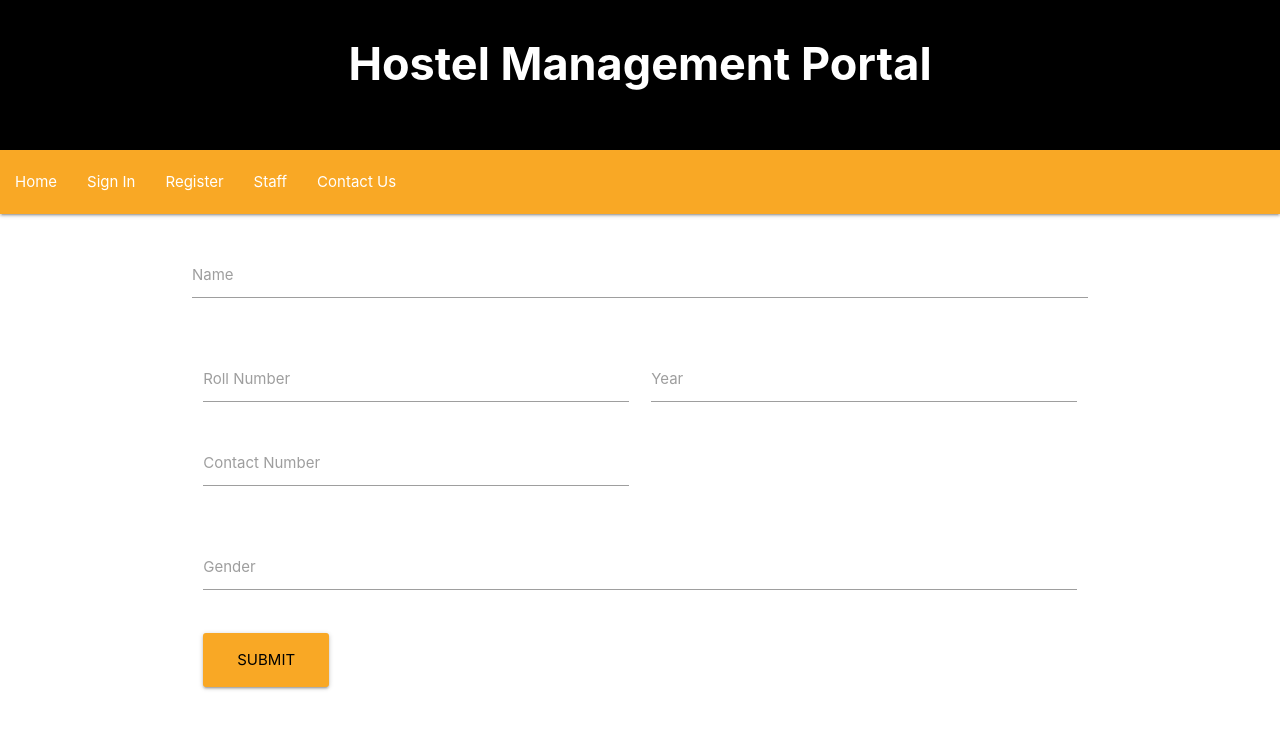
After one commit to deeptadevkota/HostelManagement, a Django app: page /room_register in a window 1280 px wide. The commit adds this page. Shown: the top 729 px of the page. Run offline with Django 3.2, Linux system fonts and the light colour scheme.

```diff
--- a/Hostel_Management_System/settings.py
+++ b/Hostel_Management_System/settings.py
@@ -133,4 +133,4 @@ STATICFILES_DIRS = [
 STATIC_ROOT = os.path.join(BASE_DIR, 'assets')
 
 AUTH_USER_MODEL = 'hostel_management.CustomUser'
-AUTHENTICATION_BACKENDS=['hostel_management.EmailBackEnd.EmailBackEnd']
+AUTHENTICATION_BACKENDS=('hostel_management.EmailBackEnd.EmailBackEnd', 'django.contrib.auth.backends.ModelBackend')
--- a/hostel_management/urls.py
+++ b/hostel_management/urls.py
@@ -10,5 +10,7 @@ urlpatterns = [
     path('dosigninStudent', views.dosigninStudent, name = "dosigninStudent"),
     path('dashboard', views.dashboard, name="dashboard"),
     path('register_form_submission', views.register_form_submission,
-         name="register_form_submission")
+         name="register_form_submission"),
+    path('room_register', views.room_register, name = "room_register"),
+    path('room_register_3_4', views.room_register_3_4, name = "room_register_3_4")
 ]
--- a/hostel_management/views.py
+++ b/hostel_management/views.py
@@ -1,5 +1,5 @@
 from django.shortcuts import render
-from .models import Student, Warden, CustomUser
+from .models import Student, Warden, CustomUser, GH1, GH2, GH3, GH4, BH1, BH2, BH3, BH4
 from django.http import HttpResponse, HttpResponseRedirect
 from django.contrib.auth import login
 # Create your views here.
@@ -48,8 +48,52 @@ def register_form_submission(request):
             user.student.year=year
             user.student.contact_number=contact_number
             user.save()
+
+            if gender == "Female":
+                latest_room = GH1.objects.order_by('room_no').last()
+                print(latest_room)
+
+                if latest_room == None:
+                    new_room = GH1(room_no = 101, roll_1 = roll_no)
+                    new_room.save()
+                elif latest_room.roll_2 == None:
+                    latest_room.roll_2 = roll_no
+                    latest_room.save()
+                elif latest_room.roll_3 == None:
+                    latest_room.roll_3 = roll_no
+                    latest_room.save()
+                else:
+                    latest_count = GH1.objects.count()
+                    mod = latest_count % 25
+                    quotient = int(latest_count / 25)
+                    print()
+                    room_no = 100*(quotient+1) + mod +1
+                    room = GH1(room_no = room_no, roll_1 = roll_no)
+                    room.save()
+            else:
+                latest_room = BH1.objects.order_by('room_no').last()
+
+                print(latest_room)
+
+                if latest_room == None:
+                    new_room = BH1(room_no = 101, roll_1 = roll_no)
+                    new_room.save()
+                elif latest_room.roll_2 == None:
+                    latest_room.roll_2 = roll_no
+                    latest_room.save()
+                elif latest_room.roll_3 == None:
+                    latest_room.roll_3 = roll_no
+                    latest_room.save()
+                else:
+                    latest_count = BH1.objects.count()
+                    mod = latest_count % 25
+                    quotient = int(latest_count / 25)
+                    print()
+                    room_no = 100*(quotient+1) + mod +1
+                    room = BH1(room_no = room_no, roll_1 = roll_no)
+                    room.save()
+            print("Student created")
             return render(request, 'signin.html', {})
-
 
 def dosigninWarden(request):
     if request.method != "POST":
@@ -78,3 +122,68 @@ def dosigninStudent(request):
                 return render(request, 'signin.html', {})
         else:
             return render(request, 'signin.html', {})
+
+
+def room_register(request):
+    return render(request, '3Y4Y_room_register.html')
+
+
+def room_register_3_4(request):
+    if request.method == "POST":
+        roll_no = request.POST.get('roll_no')
+        name = request.POST.get('name')
+        year = request.POST.get('year')
+        gender = request.POST.get('gender')
+        contact_number = request.POST.get('contact')
+
+        print(type(year))
+
+        if gender == "Female":
+            if int(year) == 3 and GH3.objects.filter(roll_1 = roll_no).exists():
+                print("Room already allocated")
+                return render(request, 'studentDashboard.html', {})
+            elif int(year) == 4 and GH4.objects.filter(roll_1 = roll_no).exists():
+                print("Room already allocated")
+                return render(request, 'studentDashboard.html', {})
+        else:
+            if int(year) == 3 and BH3.objects.filter(roll_1 = roll_no).exists():
+                print("Room already allocated")
+                return render(request, 'studentDashboard.html', {})
+            elif int(year) == 4 and BH4.objects.filter(roll_1 = roll_no).exists():
+                print("Room already allocated")
+                return render(request, 'studentDashboard.html', {})
+
+
+        if gender == "Female":
+            if int(year) == 3:
+                latest_count = GH3.objects.count()
+            else:
+                latest_count = GH4.objects.count()
+            print(latest_count)
+            mod = latest_count % 75
+            quotient = int(latest_count / 75)
+            print(mod, quotient)
+            room_no = 100*(quotient+1) + mod +1
+            if int(year) == 3:
+                room = GH3(room_no = room_no, roll_1 = roll_no)
+            else:
+                room = GH4(room_no = room_no, roll_1 = roll_no)
+            room.save()
+
+        else:
+            if int(year) == 3:
+                latest_count = BH3.objects.count()
+            else:
+                latest_count = BH4.objects.count()
+            mod = latest_count % 75
+            quotient = int(latest_count / 75)
+            room_no = 100*(quotient+1) + mod + 1
+            if student.year == 3:
+                room = BH3(room_no = room_no, roll_1 = roll_no)
+            else:
+                room = BH4(room_no = room_no, roll_1 = roll_no)
+            room.save()
+
+        print('room saved')
+
+        return render(request, 'studentDashboard.html', {})
--- /dev/null
+++ b/templates/3Y4Y_room_register.html
@@ -0,0 +1,75 @@
+{% load static %}
+
+<!DOCTYPE html>
+<html>
+
+<head>
+  <link rel="stylesheet" href="https://cdnjs.cloudflare.com/ajax/libs/materialize/1.0.0/css/materialize.min.css">
+  <link href="https://fonts.googleapis.com/icon?family=Material+Icons" rel="stylesheet">
+  <link rel="stylesheet" type="text/css" href="{% static '/css/dashboard.css' %}">
+</head>
+
+<body>
+  <script src="https://cdnjs.cloudflare.com/ajax/libs/materialize/1.0.0/js/materialize.min.js"></script>
+
+  <section class="center-align">
+    Hostel Management Portal
+  </section>
+
+  <nav>
+    <div className="nav-wrapper">
+      <ul id="nav-mobile" className="left hide-on-med-and-down">
+        <li><a href="home">Home</a></li>
+        <li><a href="signin">Sign In</a></li>
+        <li><a href="room_register">Register</a></li>
+        <li><a href="#">Staff</a></li>
+        <li><a href="#">Contact Us</a></li>
+      </ul>
+    </div>
+  </nav>
+  <br />
+  <div class="container">
+    <div class="row">
+      <form class="col s12" method="POST" action="room_register_3_4">
+        {% csrf_token %}
+        <div class="row">
+          <div class="row">
+            <div class="input-field col s12">
+              <input id="name" type="text" name="name" class="validate" required>
+              <label for="name">Name</label>
+            </div>
+          </div>
+
+          <div class="input-field col s6">
+            <input id="reg_no" type="text" name="roll_no" class="validate" required>
+            <label for="reg_no">Roll Number</label>
+          </div>
+
+          <div class="input-field col s6">
+            <input id="year" type="number" name="year" class="validate" required>
+            <label for="year">Year</label>
+          </div>
+
+          <div class="input-field col s6">
+            <input id="contact" type="number" name="contact" class="validate" required>
+            <label for="contact">Contact Number</label>
+          </div>
+        </div>
+
+        <div class="row">
+          <div class="input-field col s12">
+            <input id="gender" type="text" name="gender" class="validate" required>
+            <label for="gender">Gender</label>
+          </div>
+        </div>
+
+        <input type="submit" class="waves-effect waves-light btn-large center darken-4"
+          style="background-color: #f9a825;">
+
+      </form>
+    </div>
+  </div>
+
+</body>
+
+</html>
```
Also changed, not shown: hostel_management/admin.py (+10 -4 lines), hostel_management/models.py (+50 -27 lines), templates/2Y_room_register.html (added, +81 -0 lines), templates/studentDashboard.html (+4 -4 lines), hostel_management/migrations/0001_initial.py.
